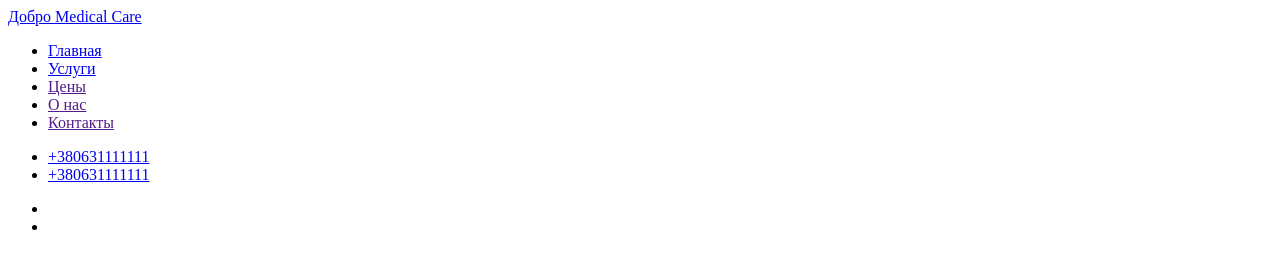
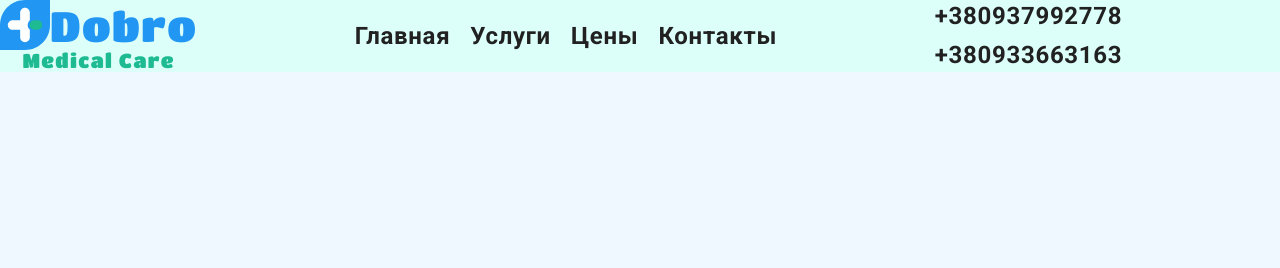
Before and after one commit to Sergeyfilatyev/medic_dobro, a plain HTML site: page index.html in a window 1280 px wide. Drawn offline with nearby package versions, Linux system fonts and the light colour scheme.

Commit message:
header-day1

```diff
--- a/index.html
+++ b/index.html
@@ -5,26 +5,48 @@
 		<meta http-equiv="X-UA-Compatible" content="IE=edge" />
 		<meta name="viewport" content="width=device-width, initial-scale=1.0" />
 		<title>Dobro Medical Care</title>
+		<link
+			href="https://fonts.googleapis.com/css2?family=Raleway:wght@700&family=Roboto:wght@400;500;700;900&display=swap"
+			rel="stylesheet"
+		/>
+		<link href="https://fonts.googleapis.com/css2?family=Titan+One&display=swap" rel="stylesheet" />
+		<link
+			rel="stylesheet"
+			href="https://cdnjs.cloudflare.com/ajax/libs/modern-normalize/1.1.0/modern-normalize.min.css"
+		/>
+		<link rel="stylesheet" href="./css/main.min.css" />
 	</head>
 	<body>
-		<header>
-			<div>
-				<nav>
-					<a href="./index.html">
-						Добро
-						<span>Medical Care</span>
-					</a>
-					<ul>
-						<li><a href="/index.html">Главная</a></li>
-						<li><a href="/index.html">Услуги</a></li>
-						<li><a href="">Цены</a></li>
-						<li><a href="">О нас</a></li>
-						<li><a href="">Контакты</a></li>
+		<header class="header__section section">
+			<div class="header__container container">
+				<a class="logo" href="./index.html">
+					<div class="logo__box">
+						<svg class="logo__icon" width="50" height="50">
+							<use href="./img/sprite.svg#icon-logo"></use>
+						</svg>
+						Dobro
+					</div>
+					<span class="logo-span">Medical Care</span>
+				</a>
+				<nav class="header__nav">
+					<ul class="nav-menu">
+						<li class="nav-menu__item">
+							<a class="nav-menu__link" href="./index.html">Главная</a>
+						</li>
+						<li class="nav-menu__item"><a class="nav-menu__link" href="./index.html">Услуги</a></li>
+						<li class="nav-menu__item"><a class="nav-menu__link" href="./index.html">Цены</a></li>
+						<li class="nav-menu__item">
+							<a class="nav-menu__link" href="./index.html">Контакты</a>
+						</li>
 					</ul>
 				</nav>
-				<ul>
-					<li><a href="/index.html">+380631111111</a></li>
-					<li><a href="/index.html">+380631111111</a></li>
+				<ul class="header__phone-menu">
+					<li class="phone-menu__item">
+						<a class="phone-menu__link" href="/index.html">+380937992778</a>
+					</li>
+					<li class="phone-menu__item">
+						<a class="phone-menu__link" href="/index.html">+380933663163</a>
+					</li>
 				</ul>
 				<ul>
 					<li></li>
--- /dev/null
+++ b/sass/base/_common.scss
@@ -0,0 +1,24 @@
+body {
+	background-color: #f0f8ff;
+	font-family: "Roboto", sans-serif;
+}
+ul {
+	list-style: none;
+	padding: 0;
+	margin: 0;
+}
+h1,
+h2,
+h3,
+p {
+	margin: 0;
+	padding: 0;
+}
+img {
+	display: block;
+	max-width: 100%;
+	height: auto;
+}
+a {
+	text-decoration: none;
+}
--- /dev/null
+++ b/sass/components/_header.scss
@@ -0,0 +1,52 @@
+.header__section {
+	background-color: #dcfff9;
+}
+.header__container {
+	display: flex;
+	justify-content: space-between;
+	align-items: center;
+}
+.logo {
+	display: flex;
+	flex-direction: column;
+	align-items: center;
+	font-family: "titan one", sans-serif;
+	letter-spacing: 0.03em;
+	color: #2196f3;
+	font-size: 42px;
+	line-height: 1.1;
+}
+.logo__box {
+	display: flex;
+	align-items: center;
+}
+.logo__icon {
+	fill: #2196f3;
+}
+.logo-span {
+	color: #1ebb92;
+	font-size: 20px;
+}
+.nav-menu {
+	display: flex;
+	gap: 20px;
+}
+.nav-menu__link {
+	font-weight: 700;
+	font-size: 24px;
+	line-height: 1.2;
+	letter-spacing: 0.03em;
+	color: #212121;
+}
+.header__phone-menu {
+	display: flex;
+	flex-direction: column;
+	gap: 10px;
+}
+.phone-menu__link {
+	font-weight: 700;
+	font-size: 24px;
+	line-height: 1.2;
+	letter-spacing: 0.03em;
+	color: #212121;
+}
--- /dev/null
+++ b/sass/main.scss
@@ -0,0 +1,2 @@
+@import "./base/common";
+@import "./components/header";
```
Also changed, not shown: css/main.css (added), css/main.min.css (added), img/sprite.svg (added), 2 other files.
